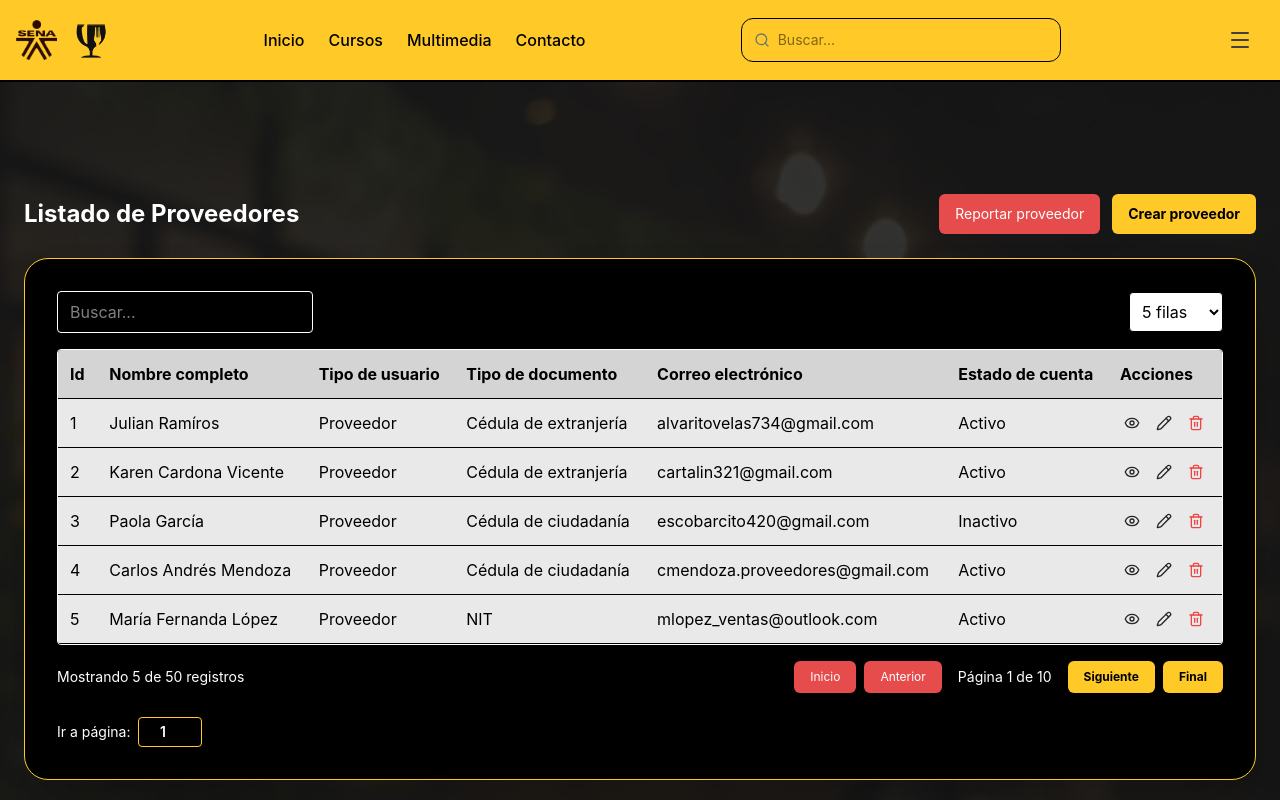
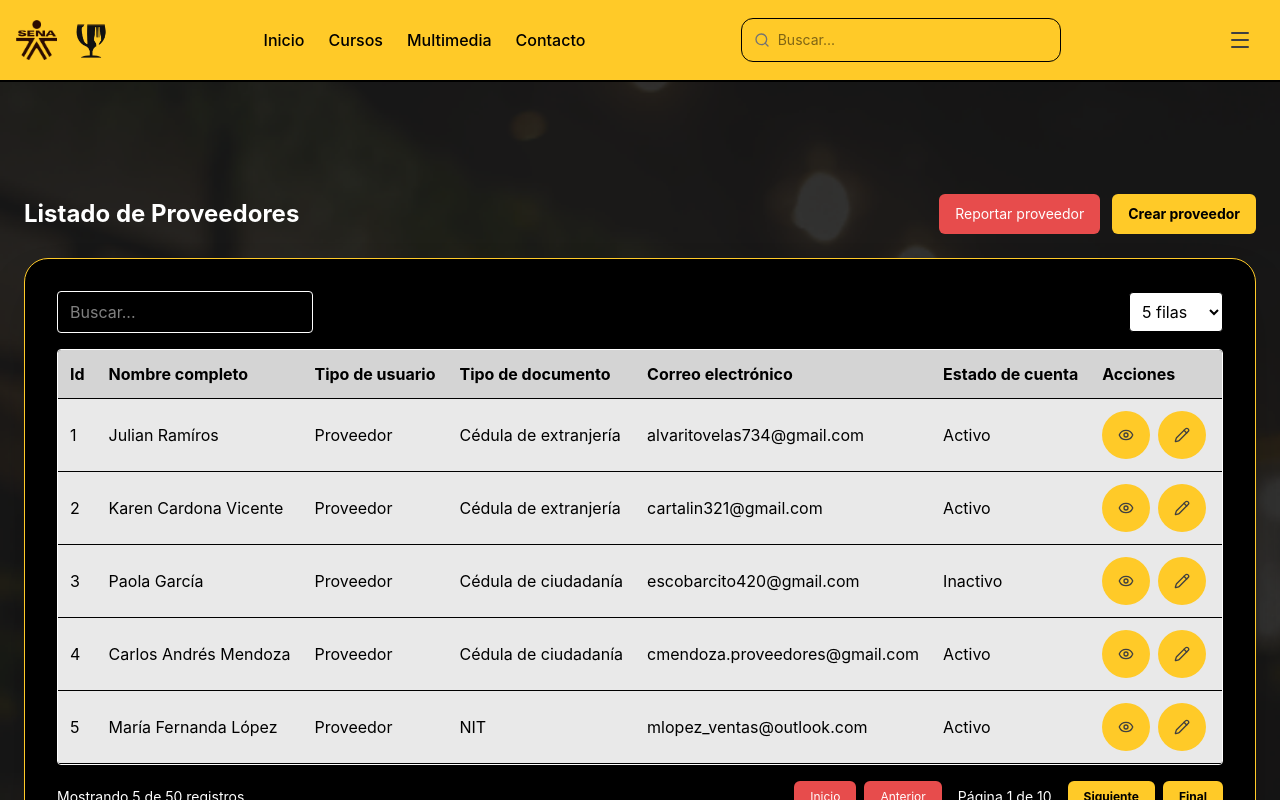
Before and after one commit to D-314F/3172293-jamf-project, a React (Vite) app: page /dashboard/providerList in a window 1280 px wide. Shown: the top 800 px of the page. Built offline with nearby package versions, Linux system fonts and the light colour scheme.

Commit message:
feat: se agregaron las alertas de confirm para eliminación en provedores, inventario y platillos

```diff
--- a/src/features/dishes/components/DishRowActions.jsx
+++ b/src/features/dishes/components/DishRowActions.jsx
@@ -3,12 +3,19 @@ import { Pencil, Trash2, Eye } from "lucide-react";
 import { IconButton } from "@/shared";
 import { useNavigate } from "react-router-dom";
 
-export default function DishRowActions({ dish }) {
+import Swal from "sweetalert2";
+import {
+  showConfirmDeleteAlert,
+  showSuccessAlert,
+  showCancelAlert,
+} from "@/shared/services/alertService";
+
+// Componente que renderiza las acciones de cada fila de platillo
+export default function DishRowActions({ dish, onDeleteSuccess }) {
   const navigate = useNavigate();
 
   // Acción para ver el platillo
   const handleView = () => {
-    // 👇 Ajustado a la ruta que tienes en router.jsx
     navigate(`/dashboard/dishes/${dish.id}/view`);
   };
 
@@ -18,12 +25,31 @@ export default function DishRowActions({ dish }) {
   };
 
   // Acción para eliminar el platillo
-  const handleDelete = () => {
-    const nombrePlatillo = dish.nombre || dish.dishName || dish.name;
+  const handleDelete = async () => {
+    const nombrePlatillo = dish.nombre || dish.dishName || dish.name || "el platillo";
 
-    if (confirm(`¿Estás seguro de que deseas eliminar el platillo ${nombrePlatillo}?`)) {
-      alert(`Platillo "${nombrePlatillo}" eliminado con éxito`);
-      // Aquí luego puedes integrar la lógica real de eliminación
+    const result = await showConfirmDeleteAlert({
+      title: "¿Estás seguro?",
+      text: `¿Deseas eliminar el platillo "${nombrePlatillo}"?. No podrás revertir esto.`,
+    });
+
+    if (result.isConfirmed) {
+      // Si recibes un callback para actualizar la lista local/estado
+      if (onDeleteSuccess) {
+        await onDeleteSuccess(dish.id);
+      }
+
+      // Alerta de éxito al eliminar
+      await showSuccessAlert({
+        title: "¡Eliminado!",
+        text: `El platillo "${nombrePlatillo}" fue eliminado con éxito.`,
+      });
+    } else if (result.dismiss === Swal.DismissReason.cancel) {
+      // Alerta al cancelar la eliminación
+      showCancelAlert({
+        title: "Cancelado",
+        text: `El platillo "${nombrePlatillo}" no sufrió ningún cambio.`,
+      });
     }
   };
 
--- a/src/features/inventory/components/InventoryRowActions.jsx
+++ b/src/features/inventory/components/InventoryRowActions.jsx
@@ -1,52 +1,81 @@
-// src/features/inventory/components/InventoryRowActions.jsx
 import { Pencil, Trash2, Eye } from "lucide-react";
+import { IconButton } from "@/shared";
 import { useNavigate } from "react-router-dom";
 
-export default function InventoryRowActions({ item }) {
+import Swal from "sweetalert2";
+import {
+  showConfirmDeleteAlert,
+  showSuccessAlert,
+  showCancelAlert,
+} from "@/shared/services/alertService";
+
+export default function InventoryRowActions({ item, onDeleteSuccess }) {
   const navigate = useNavigate();
 
+  // Acción para ver el ítem de inventario
   const handleView = () => {
-  navigate(`/dashboard/inventory/${item.id}/view`);
-};
+    navigate(`/dashboard/inventory/${item.id}/view`);
+  };
 
-const handleEdit = () => {
-  navigate(`/dashboard/inventory/${item.id}/edit`);
-};
+  // Acción para editar el ítem de inventario
+  const handleEdit = () => {
+    navigate(`/dashboard/inventory/${item.id}/edit`);
+  };
 
+  // Acción para eliminar el producto del inventario
+  const handleDelete = async () => {
+    const itemName = item.name || item.nombre || item.productName || "el producto";
 
-  // Acción para eliminar el producto
-  const handleDelete = () => {
-    console.log("Eliminar producto del inventario", item.id);
+    const result = await showConfirmDeleteAlert({
+      title: "¿Estás seguro?",
+      text: `¿Deseas eliminar "${itemName}" del inventario?. No podrás revertir esto.`,
+    });
+
+    if (result.isConfirmed) {
+      if (onDeleteSuccess) {
+        await onDeleteSuccess(item.id);
+      }
+
+      await showSuccessAlert({
+        title: "¡Eliminado!",
+        text: `El producto "${itemName}" fue eliminado con éxito.`,
+      });
+    } else if (result.dismiss === Swal.DismissReason.cancel) {
+      showCancelAlert({
+        title: "Cancelado",
+        text: `El producto "${itemName}" no sufrió ningún cambio.`,
+      });
+    }
   };
 
   return (
     <div className="flex gap-2">
       {/* Botón ver */}
-      <button
+      <IconButton
         onClick={handleView}
-        className="p-1 rounded hover:bg-[var(--color-surface-muted)] transition-colors duration-200"
         title="Ver producto"
+        className="bg-[var(--color-brand)] text-[var(--color-text-primary)] hover:bg-[var(--color-brand-hover)] transition"
       >
-        <Eye size={16} color="var(--color-text-primary)" />
-      </button>
+        <Eye size={16} />
+      </IconButton>
 
       {/* Botón editar */}
-      <button
+      <IconButton
         onClick={handleEdit}
-        className="p-1 rounded hover:bg-[var(--color-surface-muted)] transition-colors duration-200"
         title="Editar producto"
+        className="bg-[var(--color-brand)] text-[var(--color-text-primary)] hover:bg-[var(--color-brand-hover)] transition"
       >
-        <Pencil size={16} color="var(--color-text-primary)" />
-      </button>
+        <Pencil size={16} />
+      </IconButton>
 
       {/* Botón eliminar */}
-      <button
+      <IconButton
         onClick={handleDelete}
-        className="p-1 rounded hover:bg-[var(--color-error-soft)] transition-colors duration-200"
         title="Eliminar producto"
+        className="bg-[var(--color-error)] text-[var(--color-text-inverse)] hover:bg-[var(--color-error-hover)] transition"
       >
-        <Trash2 size={16} color="var(--color-error)" />
-      </button>
+        <Trash2 size={16} />
+      </IconButton>
     </div>
   );
 }
--- a/src/features/providers/components/ProviderRowActions.jsx
+++ b/src/features/providers/components/ProviderRowActions.jsx
@@ -1,53 +1,85 @@
 import { Pencil, Trash2, Eye } from "lucide-react";
+import { IconButton } from "@/shared";
 import { useNavigate } from "react-router-dom";
 
-export default function ProviderRowActions({ provider }) {
+import Swal from "sweetalert2";
+import {
+  showConfirmDeleteAlert,
+  showSuccessAlert,
+  showCancelAlert,
+} from "@/shared/services/alertService";
+
+export default function ProviderRowActions({ provider, onDeleteSuccess }) {
   const navigate = useNavigate();
 
+  // Acción para ver detalle del proveedor
   const handleView = () => {
     navigate(`/dashboard/providerView/${provider.id}`);
   };
 
+  // Acción para editar el proveedor
   const handleEdit = () => {
     navigate(`/dashboard/providerEdit/${provider.id}`);
   };
 
-  const handleDelete = () => {
-    if (confirm(`¿Estás seguro de que deseas eliminar al proveedor
-      ${provider.fullName || ""}?`)) {
-      alert("Proveedor eliminado con éxito");
+  // Acción para eliminar el proveedor
+  const handleDelete = async () => {
+    const providerName =
+      provider.fullName ||
+      provider.name ||
+      provider.nombre ||
+      "el proveedor";
+
+    const result = await showConfirmDeleteAlert({
+      title: "¿Estás seguro?",
+      text: `¿Deseas eliminar al proveedor "${providerName}"?. No podrás revertir esto.`,
+    });
+
+    if (result.isConfirmed) {
+      if (onDeleteSuccess) {
+        await onDeleteSuccess(provider.id);
+      }
+
+      await showSuccessAlert({
+        title: "¡Eliminado!",
+        text: `El proveedor "${providerName}" fue eliminado con éxito.`,
+      });
+    } else if (result.dismiss === Swal.DismissReason.cancel) {
+      showCancelAlert({
+        title: "Cancelado",
+        text: `El proveedor "${providerName}" no sufrió ningún cambio.`,
+      });
     }
   };
 
   return (
     <div className="flex gap-2">
       {/* Botón ver */}
-      <button
+      <IconButton
         onClick={handleView}
-        className="p-1 rounded hover:bg-[var(--color-brand-soft)] transition-colors duration-200"
         title="Ver proveedor"
+        className="bg-[var(--color-brand)] text-[var(--color-text-primary)] hover:bg-[var(--color-brand-hover)] transition"
       >
-        <Eye size={16} color="var(--color-text-primary)" />
-      </button>
+        <Eye size={16} />
+      </IconButton>
 
       {/* Botón editar */}
-      <button
+      <IconButton
         onClick={handleEdit}
-        className="p-1 rounded hover:bg-[var(--color-surface-muted)] transition-colors duration-200"
         title="Editar proveedor"
+        className="bg-[var(--color-brand)] text-[var(--color-text-primary)] hover:bg-[var(--color-brand-hover)] transition"
       >
-        <Pencil size={16} color="var(--color-text-primary)" />
-      </button>
+        <Pencil size={16} />
+      </IconButton>
 
-      {/* Botón eliminar (Corrección de color) */}
-      <button
+      {/* Botón eliminar */}
+      <IconButton
         onClick={handleDelete}
-        className="p-1 rounded hover:bg-[var(--color-error-soft)] transition-colors duration-200"
         title="Eliminar proveedor"
+        className="bg-[var(--color-error)] text-[var(--color-text-inverse)] hover:bg-[var(--color-error-hover)] transition"
       >
-        {/* Cambia var(--color-error) por 'red' o '#ef4444' (rojo de Tailwind */}
-        <Trash2 size={16} color="#ef4444" />
-      </button>
+        <Trash2 size={16} />
+      </IconButton>
     </div>
   );
 }
```
